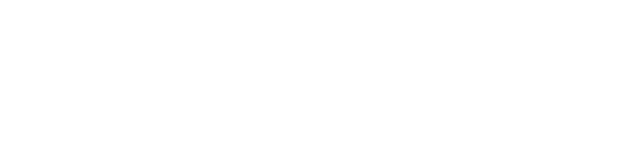
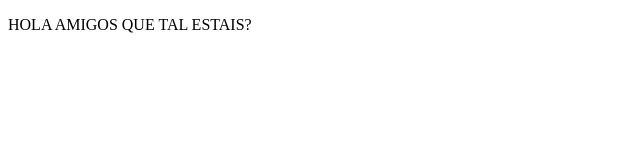
Before and after one commit to franlucas92/proyectoDemoCursoPrework, a plain HTML site: page index.html in a window 1280 px wide. Shown: the whole page, without its empty margins (0-640 px from the left). Drawn offline with Linux system fonts and the light colour scheme.

Commit message:
Agregado un parrafo al index

```diff
--- a/index.html
+++ b/index.html
@@ -4,9 +4,9 @@
     <meta charset="UTF-8">
     <meta http-equiv="X-UA-Compatible" content="IE=edge">
     <meta name="viewport" content="width=device-width, initial-scale=1.0">
-    <title>HOLAA2A</title>
+    <title>HOLA MUNDO</title>
 </head>
 <body>
-
+    <p> HOLA AMIGOS QUE TAL ESTAIS?</p>
 </body>
 </html>
```
